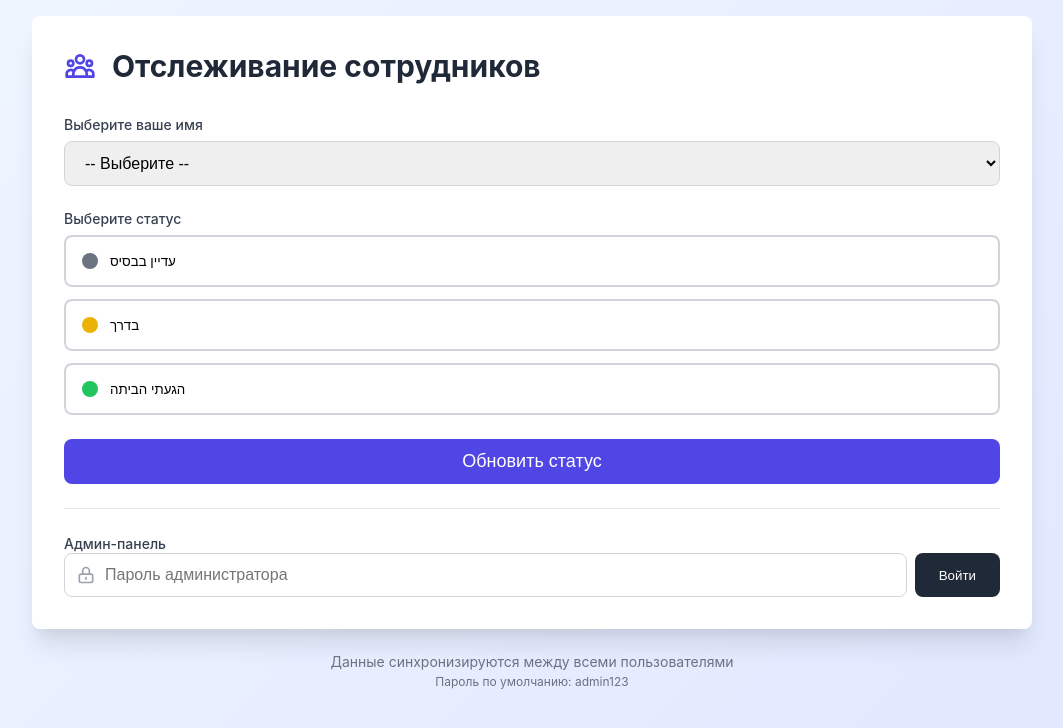
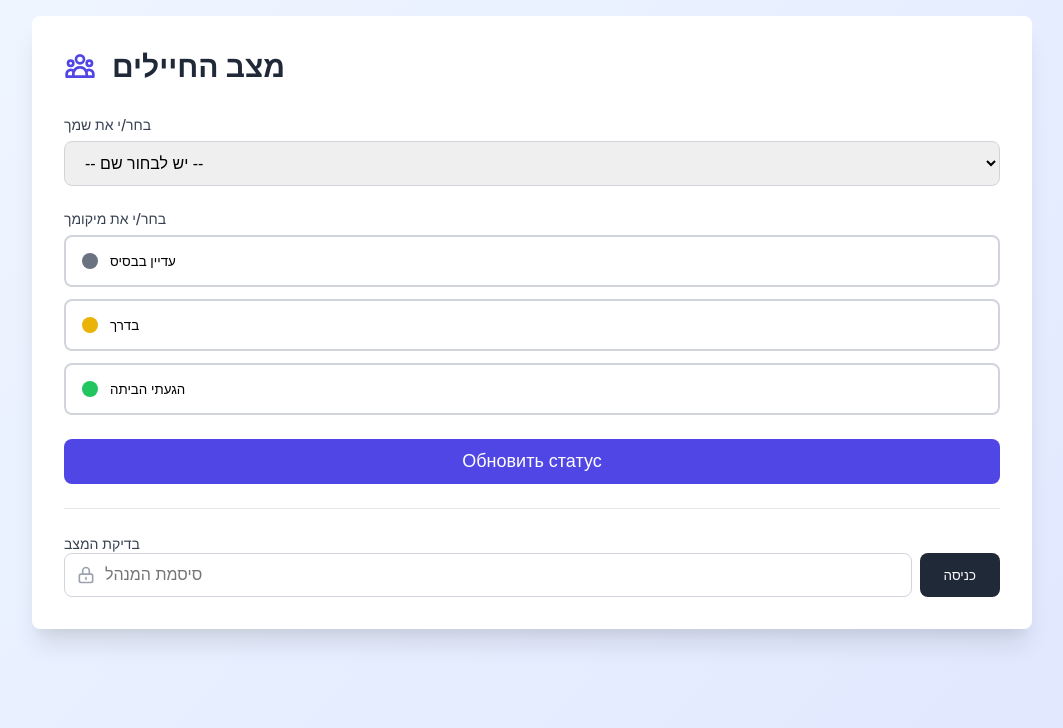
Before and after one commit to devoirr/HantarLog, a website built with Vite: page index.html in a window 1280 px wide. Shown: the whole page, without its empty margins (108-1171 px from the left). Built offline with nearby package versions, Linux system fonts and the light colour scheme; no server answers.

Commit message:
Changed some messages

```diff
--- a/index.html
+++ b/index.html
@@ -3,7 +3,7 @@
 <head>
   <meta charset="UTF-8">
   <meta name="viewport" content="width=device-width, initial-scale=1.0">
-  <title>Отслеживание сотрудников</title>
+  <title>מצב החיילים</title>
   <link rel="stylesheet" href="styles.css">
 </head>
 <body>
@@ -15,7 +15,7 @@
           <svg class="icon-large" fill="none" stroke="currentColor" viewBox="0 0 24 24">
             <path stroke-linecap="round" stroke-linejoin="round" stroke-width="2" d="M17 20h5v-2a3 3 0 00-5.356-1.857M17 20H7m10 0v-2c0-.656-.126-1.283-.356-1.857M7 20H2v-2a3 3 0 015.356-1.857M7 20v-2c0-.656.126-1.283.356-1.857m0 0a5.002 5.002 0 019.288 0M15 7a3 3 0 11-6 0 3 3 0 016 0zm6 3a2 2 0 11-4 0 2 2 0 014 0zM7 10a2 2 0 11-4 0 2 2 0 014 0z"/>
           </svg>
-          <h1>Отслеживание сотрудников</h1>
+          <h1>מצב החיילים</h1>
         </div>
         <button id="logoutBtn" class="btn-logout" style="display: none;">
           <svg class="icon-small" fill="none" stroke="currentColor" viewBox="0 0 24 24">
@@ -31,29 +31,29 @@
       <!-- Форма для сотрудников -->
       <div id="employeeForm" class="form-section">
         <div class="form-group">
-          <label>Выберите ваше имя</label>
+          <label>בחר/י את שמך</label>
           <select id="employeeSelect" class="input">
-            <option value="">-- Выберите --</option>
+            <option value="">-- יש לבחור שם --</option>
           </select>
         </div>
 
         <div class="form-group">
-          <label>Выберите статус</label>
+          <label>בחר/י את מיקומך</label>
           <div class="status-grid" id="statusButtons"></div>
         </div>
 
         <button id="updateStatusBtn" class="btn-primary">Обновить статус</button>
 
         <div class="admin-section">
-          <label>Админ-панель</label>
+          <label>בדיקת המצב</label>
           <div class="admin-input-group">
             <div class="password-wrapper">
               <svg class="icon-input" fill="none" stroke="currentColor" viewBox="0 0 24 24">
                 <path stroke-linecap="round" stroke-linejoin="round" stroke-width="2" d="M12 15v2m-6 4h12a2 2 0 002-2v-6a2 2 0 00-2-2H6a2 2 0 00-2 2v6a2 2 0 002 2zm10-10V7a4 4 0 00-8 0v4h8z"/>
               </svg>
-              <input type="password" id="adminPassword" class="input" placeholder="Пароль администратора">
+              <input type="password" id="adminPassword" class="input" placeholder="סיסמת המנהל">
             </div>
-            <button id="adminLoginBtn" class="btn-secondary">Войти</button>
+            <button id="adminLoginBtn" class="btn-secondary">כניסה</button>
           </div>
         </div>
       </div>
@@ -75,11 +75,6 @@
         </button>
       </div>
     </div>
-
-    <div class="footer">
-      <p>Данные синхронизируются между всеми пользователями</p>
-      <p class="footer-small">Пароль по умолчанию: admin123</p>
-    </div>
   </div>
 </div>
 
```
